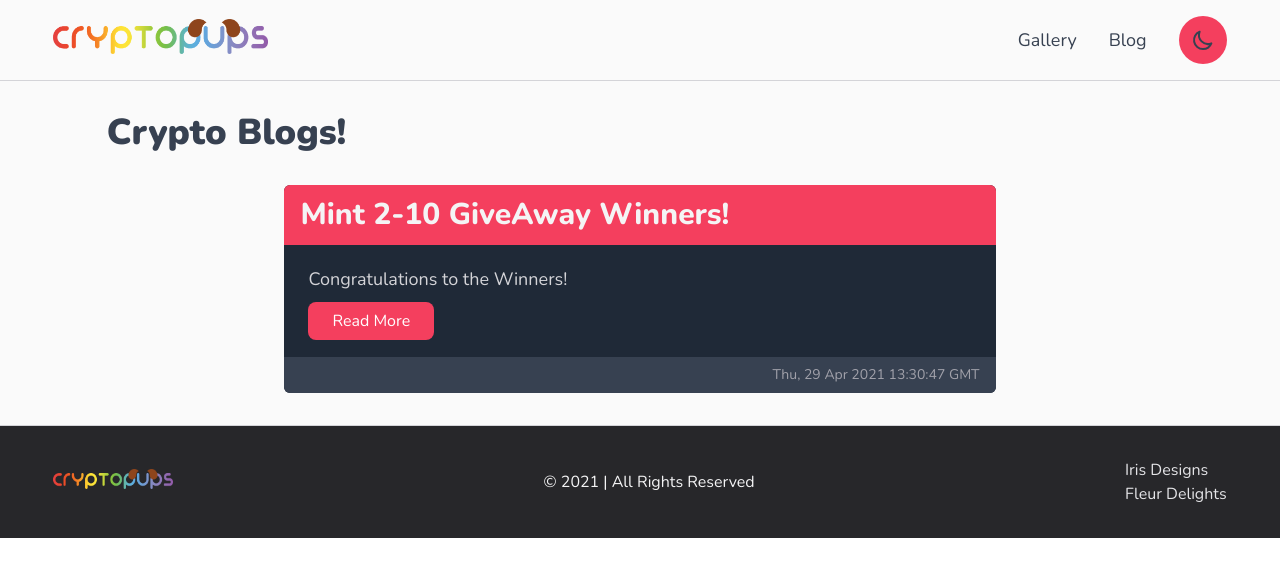
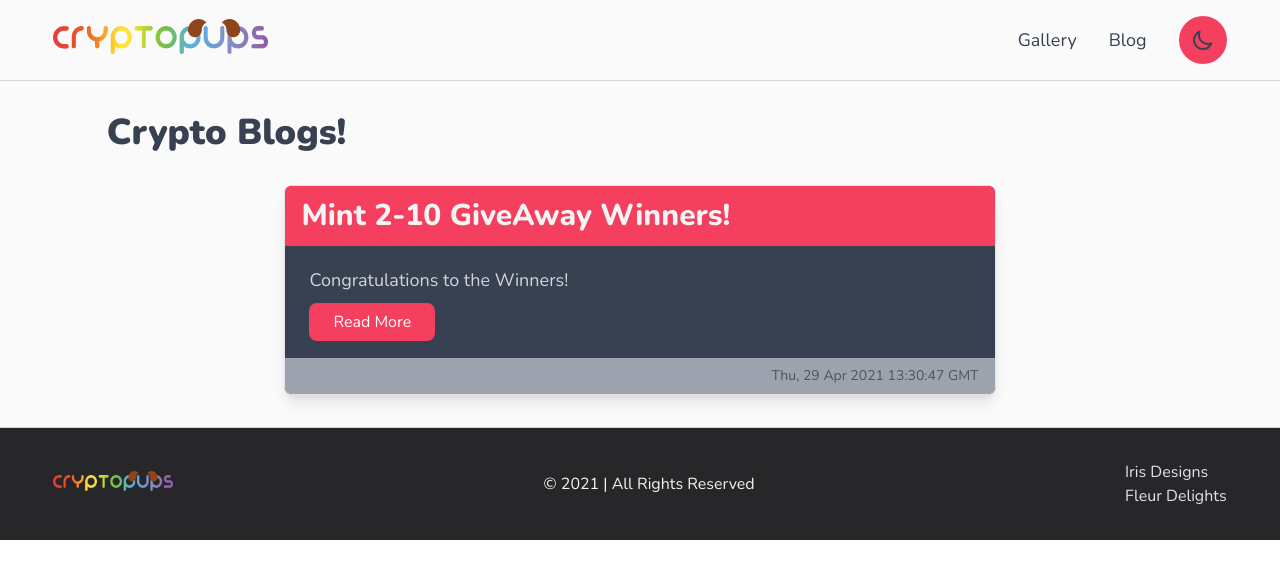
Before and after one commit to TheBoringDude/cryptopups, a Next.js app: page /blog in a window 1280 px wide. Shown: the top 578 px of the page. Built offline with nearby package versions, Linux system fonts and the light colour scheme; what @tailwindcss/typography would draw is missing.

Commit message:
white color fixes

```diff
--- a/src/lib/theme.ts
+++ b/src/lib/theme.ts
@@ -50,7 +50,7 @@ const SlideColorsContext = {
     prose: 'prose-purple'
   },
   white: {
-    color: 'bg-coolGray-700',
+    color: 'bg-white',
     text: 'text-coolGray-700 dark:text-white',
     textHover: 'hover:underline',
     button: {
--- a/src/pages/blog.tsx
+++ b/src/pages/blog.tsx
@@ -33,9 +33,14 @@ const BlogPage = ({ blogs }: AllBlogStaticProps) => {
 
           <section className="my-8 w-2/3 mx-auto">
             {blogs.map((blog, index) => (
-              <div key={index} className="bg-coolGray-800 rounded-md">
+              <div
+                key={index}
+                className="bg-coolGray-700 dark:bg-coolGray-800 rounded-lg shadow-lg border dark:border-gray-800"
+              >
                 <h3
-                  className={`${pupmode.color} text-3xl text-gray-100 font-extrabold py-3 pl-4 rounded-t-md`}
+                  className={`${pupmode.color} text-3xl ${
+                    pupmode.color === 'bg-white' ? 'text-gray-700' : 'text-gray-100'
+                  } font-extrabold py-3 pl-4 rounded-t-md`}
                 >
                   {blog.title}
                 </h3>
@@ -50,8 +55,10 @@ const BlogPage = ({ blogs }: AllBlogStaticProps) => {
                     </ThemeLinkButton>
                   </div>
                 </div>
-                <div className="py-2 px-4 bg-coolGray-700 rounded-b-md text-right text-sm">
-                  <p className="text-gray-400">{new Date(blog.date).toUTCString()}</p>
+                <div className="py-2 px-4 bg-coolGray-400 dark:bg-coolGray-700 rounded-b-md text-right text-sm">
+                  <p className="text-gray-600 dark:text-gray-400">
+                    {new Date(blog.date).toUTCString()}
+                  </p>
                 </div>
               </div>
             ))}
```
